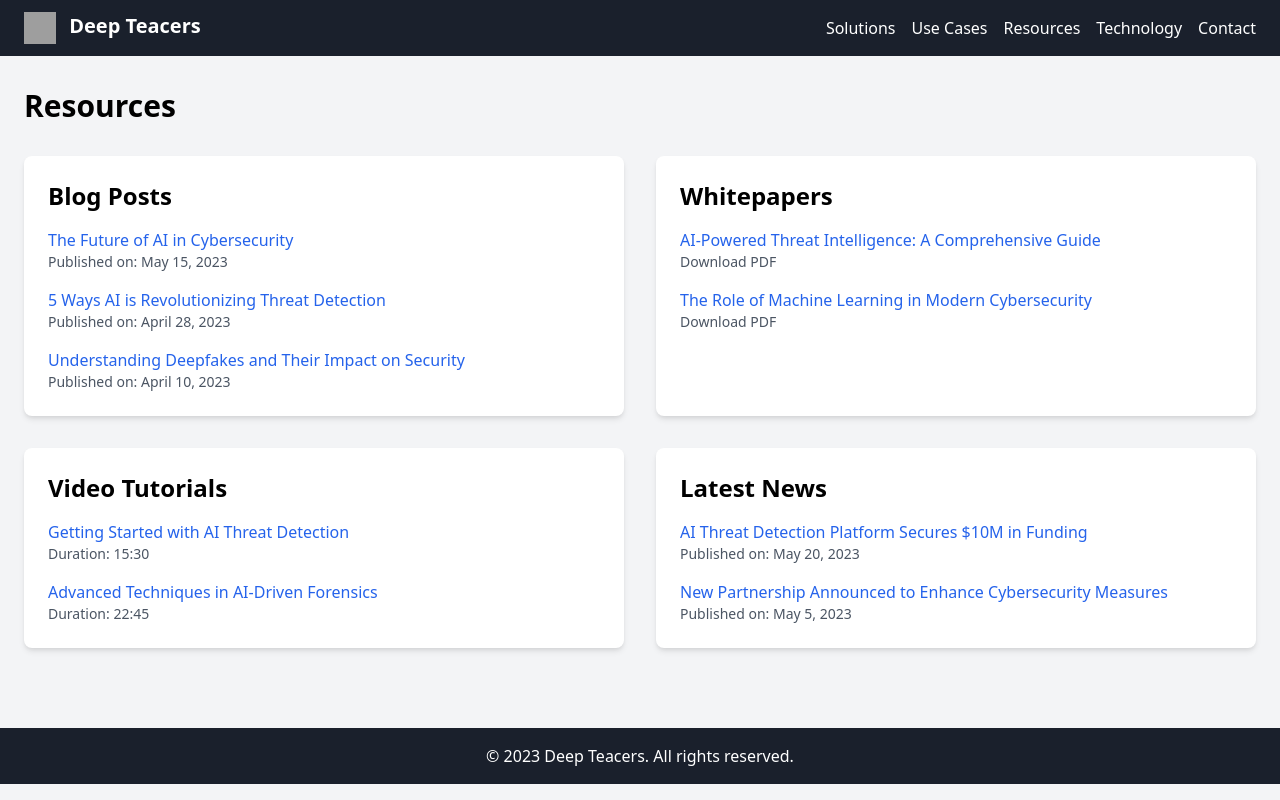
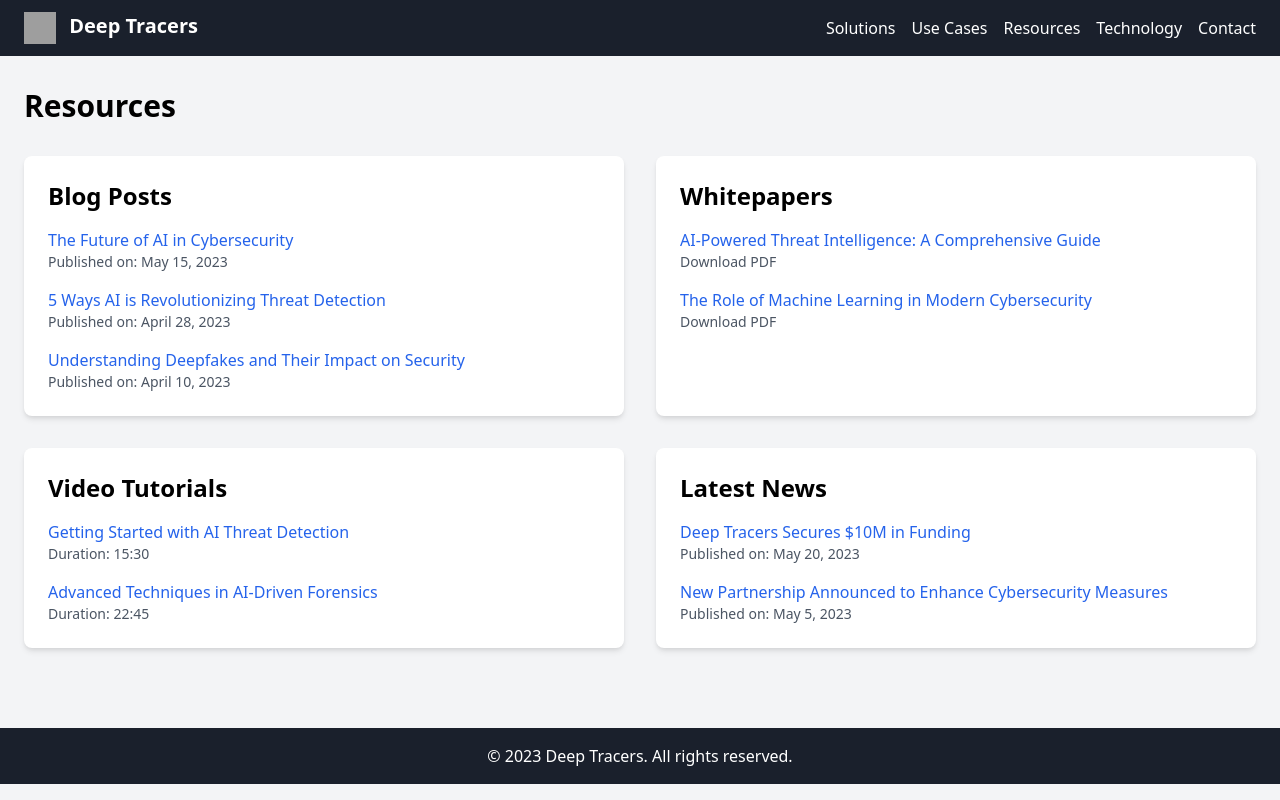
Before and after one commit to Sidreyas/DeepTracers, a Flask app: page /resources in a window 1280 px wide. Run offline with Flask 3, Linux system fonts and the light colour scheme; some libraries are stand-ins or nearby versions; grey boxes are pictures that could not be loaded.

Commit message:
Agent query: Please check if the website is running correctly and if all pages (Home, Solutions, Use Cases, Resources, Technology, and Contact) are accessible with the updated company name "Deep Tracers" visible throughout the site.

```diff
--- a/pyproject.toml
+++ b/pyproject.toml
@@ -1,8 +1,8 @@
 [tool.poetry]
-name = "repl-nix-ai-threat-shield"
+name = "deep-tracers-ai-threat-detection"
 version = "0.1.0"
-description = ""
-authors = ["Your Name <you@example.com>"]
+description = "Next-Gen AI Threat Detection platform by Deep Tracers"
+authors = ["Deep Tracers Team <info@deeptracers.com>"]
 readme = "README.md"
 
 [tool.poetry.dependencies]
--- a/templates/base.html
+++ b/templates/base.html
@@ -3,7 +3,7 @@
 <head>
     <meta charset="UTF-8">
     <meta name="viewport" content="width=device-width, initial-scale=1.0">
-    <title>{% block title %}Deep Teacers{% endblock %}</title>
+    <title>{% block title %}Deep Tracers{% endblock %}</title>
     <link rel="stylesheet" href="{{ url_for('static', filename='css/styles.css') }}">
     <script src="https://kit.fontawesome.com/your-fontawesome-kit.js" crossorigin="anonymous"></script>
 </head>
@@ -12,7 +12,7 @@
         <nav class="container mx-auto px-6 py-3 flex justify-between items-center">
             <a href="{{ url_for('main.index') }}" class="text-xl font-bold">
                 <img src="{{ url_for('static', filename='img/logo.svg') }}" alt="Logo" class="h-8 w-8 inline-block mr-2">
-                Deep Teacers
+                Deep Tracers
             </a>
             <div class="hidden md:flex space-x-4">
                 <a href="{{ url_for('main.solutions') }}" class="hover:text-gray-300">Solutions</a>
@@ -40,7 +40,7 @@
 
     <footer class="bg-primary text-white mt-12">
         <div class="container mx-auto px-6 py-4">
-            <p class="text-center">&copy; 2023 Deep Teacers. All rights reserved.</p>
+            <p class="text-center">&copy; 2023 Deep Tracers. All rights reserved.</p>
         </div>
     </footer>
 
--- a/templates/contact.html
+++ b/templates/contact.html
@@ -1,6 +1,6 @@
 {% extends "base.html" %}
 
-{% block title %}Deep Teacers - Contact Us{% endblock %}
+{% block title %}Deep Tracers - Contact Us{% endblock %}
 
 {% block content %}
 <h1 class="text-3xl font-bold mb-8">Contact Us</h1>
@@ -26,7 +26,7 @@
     </div>
     <div class="bg-white p-6 rounded-lg shadow-md">
         <h2 class="text-2xl font-semibold mb-4">Contact Information</h2>
-        <p class="mb-4">Get in touch with us for any inquiries or to learn more about our Deep Teacers solutions.</p>
+        <p class="mb-4">Get in touch with us for any inquiries or to learn more about our Deep Tracers solutions.</p>
         <ul class="space-y-2">
             <li>
                 <i class="fas fa-map-marker-alt mr-2 text-gray-600"></i>
@@ -38,7 +38,7 @@
             </li>
             <li>
                 <i class="fas fa-envelope mr-2 text-gray-600"></i>
-                info@deepteacers.com
+                info@deeptracers.com
             </li>
         </ul>
     </div>
--- a/templates/index.html
+++ b/templates/index.html
@@ -1,6 +1,6 @@
 {% extends "base.html" %}
 
-{% block title %}AI Threat Detection - Home{% endblock %}
+{% block title %}Deep Tracers - Home{% endblock %}
 
 {% block content %}
 <section class="text-center">
--- a/templates/resources.html
+++ b/templates/resources.html
@@ -1,6 +1,6 @@
 {% extends "base.html" %}
 
-{% block title %}AI Threat Detection - Resources{% endblock %}
+{% block title %}Deep Tracers - Resources{% endblock %}
 
 {% block content %}
 <h1 class="text-3xl font-bold mb-8">Resources</h1>
@@ -53,7 +53,7 @@
         <h2 class="text-2xl font-semibold mb-4">Latest News</h2>
         <ul class="space-y-4">
             <li>
-                <a href="#" class="text-blue-600 hover:underline">AI Threat Detection Platform Secures $10M in Funding</a>
+                <a href="#" class="text-blue-600 hover:underline">Deep Tracers Secures $10M in Funding</a>
                 <p class="text-sm text-gray-600">Published on: May 20, 2023</p>
             </li>
             <li>
--- a/templates/solutions.html
+++ b/templates/solutions.html
@@ -1,6 +1,6 @@
 {% extends "base.html" %}
 
-{% block title %}Deep Teacers - Solutions{% endblock %}
+{% block title %}Deep Tracers - Solutions{% endblock %}
 
 {% block content %}
 <h1 class="text-3xl font-bold mb-8">Our Solutions</h1>
--- a/templates/technology.html
+++ b/templates/technology.html
@@ -1,6 +1,6 @@
 {% extends "base.html" %}
 
-{% block title %}AI Threat Detection - Technology{% endblock %}
+{% block title %}Deep Tracers - Technology{% endblock %}
 
 {% block content %}
 <h1 class="text-3xl font-bold mb-8">Our Technology</h1>
--- a/templates/use_cases.html
+++ b/templates/use_cases.html
@@ -1,6 +1,6 @@
 {% extends "base.html" %}
 
-{% block title %}Deep Teacers - Use Cases{% endblock %}
+{% block title %}Deep Tracers - Use Cases{% endblock %}
 
 {% block content %}
 <h1 class="text-3xl font-bold mb-8">Use Cases</h1>
```
